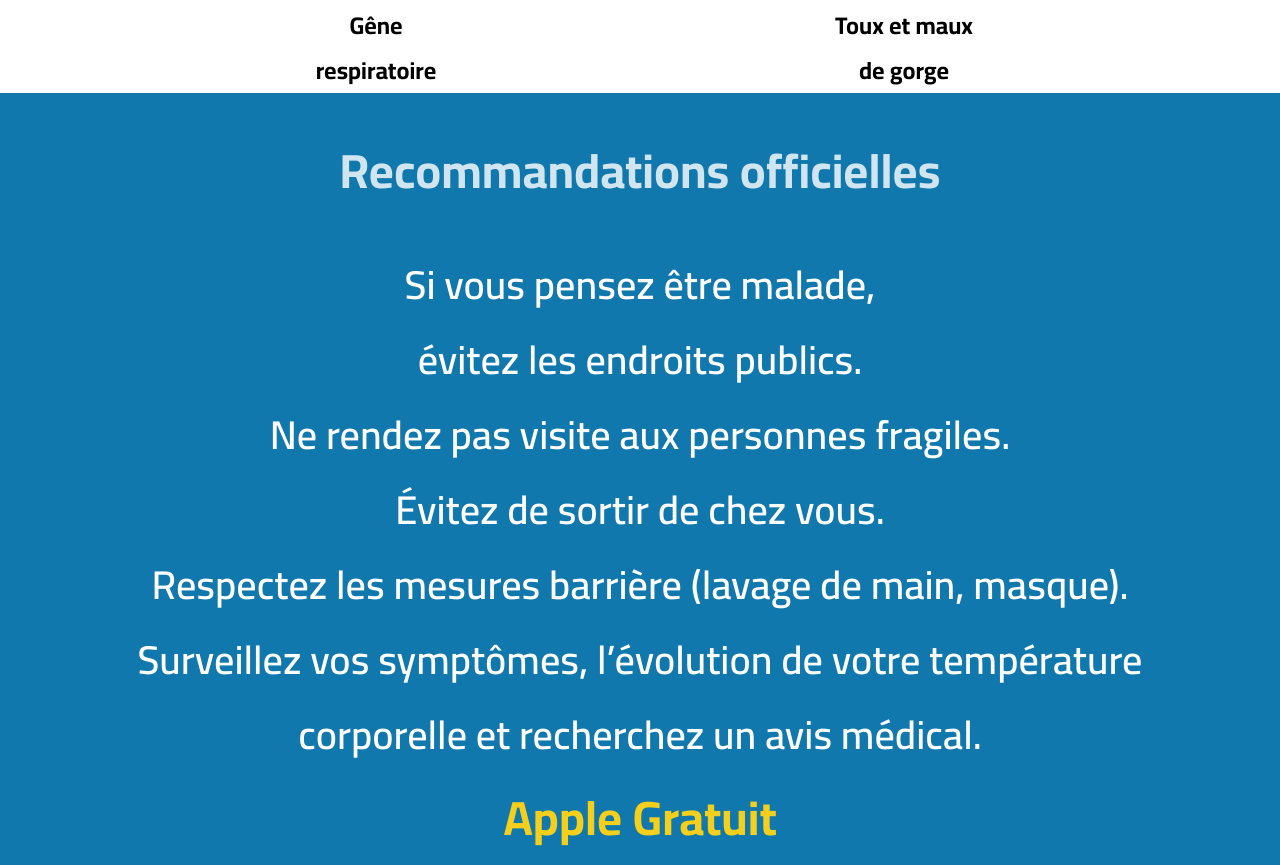
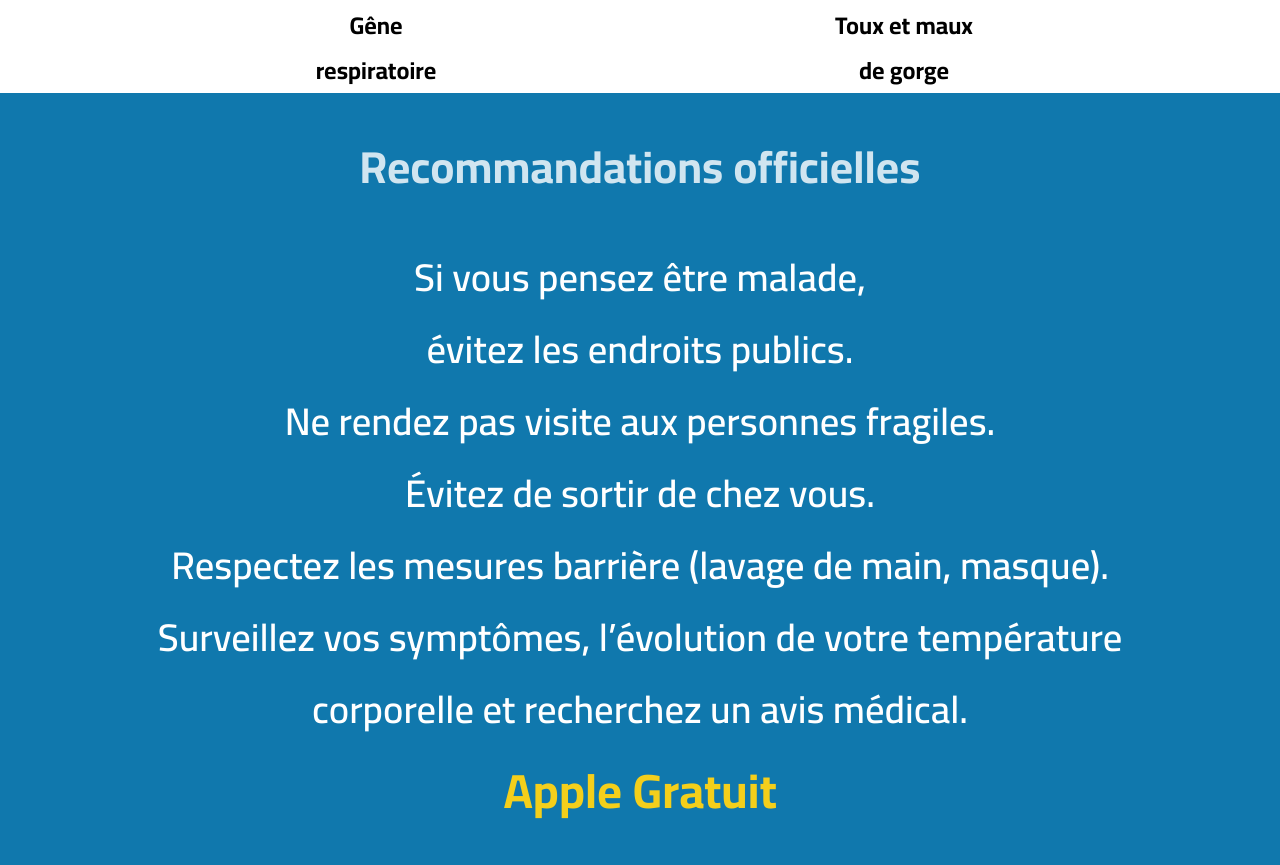
Before and after one commit to marwanmar123/travCovide, a website: page index.html in a window 1280 px wide. Shown: the part 1340-2205 px from the top of the page. Drawn offline with Linux system fonts and the light colour scheme.

Commit message:
modifier size of reco

```diff
--- a/app/scss/style.scss
+++ b/app/scss/style.scss
@@ -795,7 +795,7 @@ $listColor:#1A519E;
         &__h1 {
             color: #D0E5F0;
             text-align: center;
-            font-size: 3em;
+            font-size: 2.8em;
             font-weight: bold;
         }
 
@@ -807,7 +807,7 @@ $listColor:#1A519E;
         }
 
         p {
-            font-size: 2.5em;
+            font-size: 2.4em;
             font-weight: 600;
             color: white;
             text-align: center;
```
Also changed, not shown: src/css/style.css, 1 other file.
